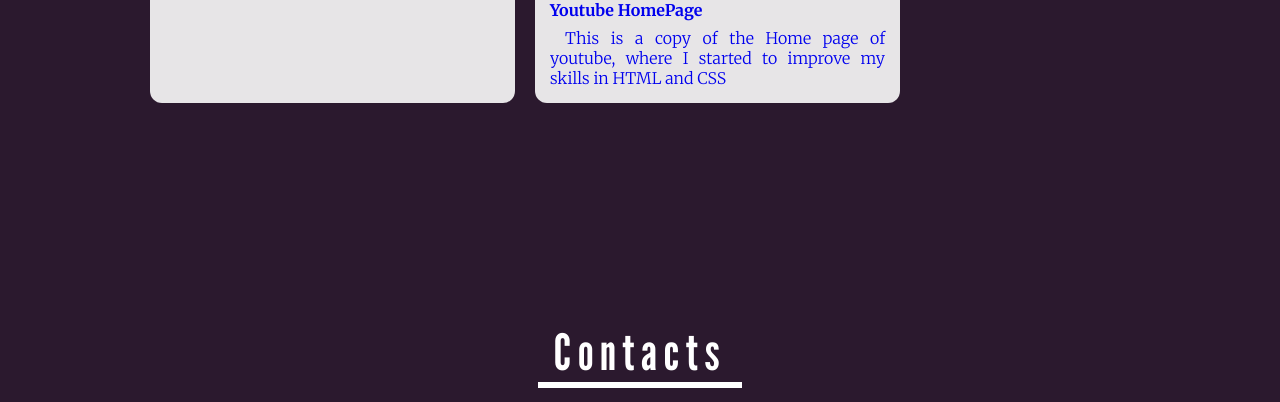
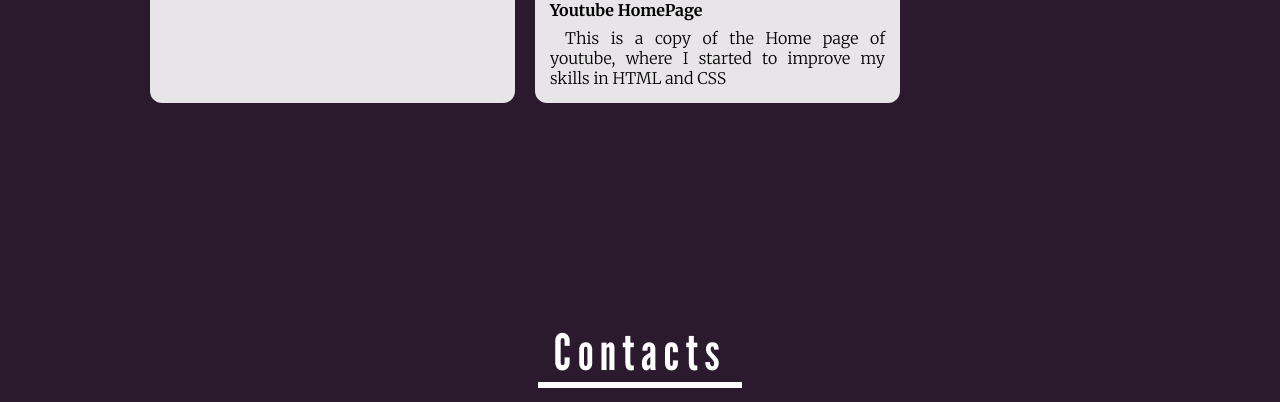
Before and after one commit to GustavoFMS/gustavofms.github.io, a plain HTML site: page index.html in a window 1280 px wide. Shown: the part 2158-2560 px from the top of the page. Drawn offline with nearby package versions, Linux system fonts and the light colour scheme.

Commit message:
Update style.css
I remove the text-decoration of tag a in project section

```diff
--- a/style.css
+++ b/style.css
@@ -262,6 +262,11 @@ html {
     color: black;
 }
 
+.text-project a {
+    text-decoration: none;
+    color: black;
+}
+
 .text-title-project {
     font-weight: 700;
     font-style: normal;
```
